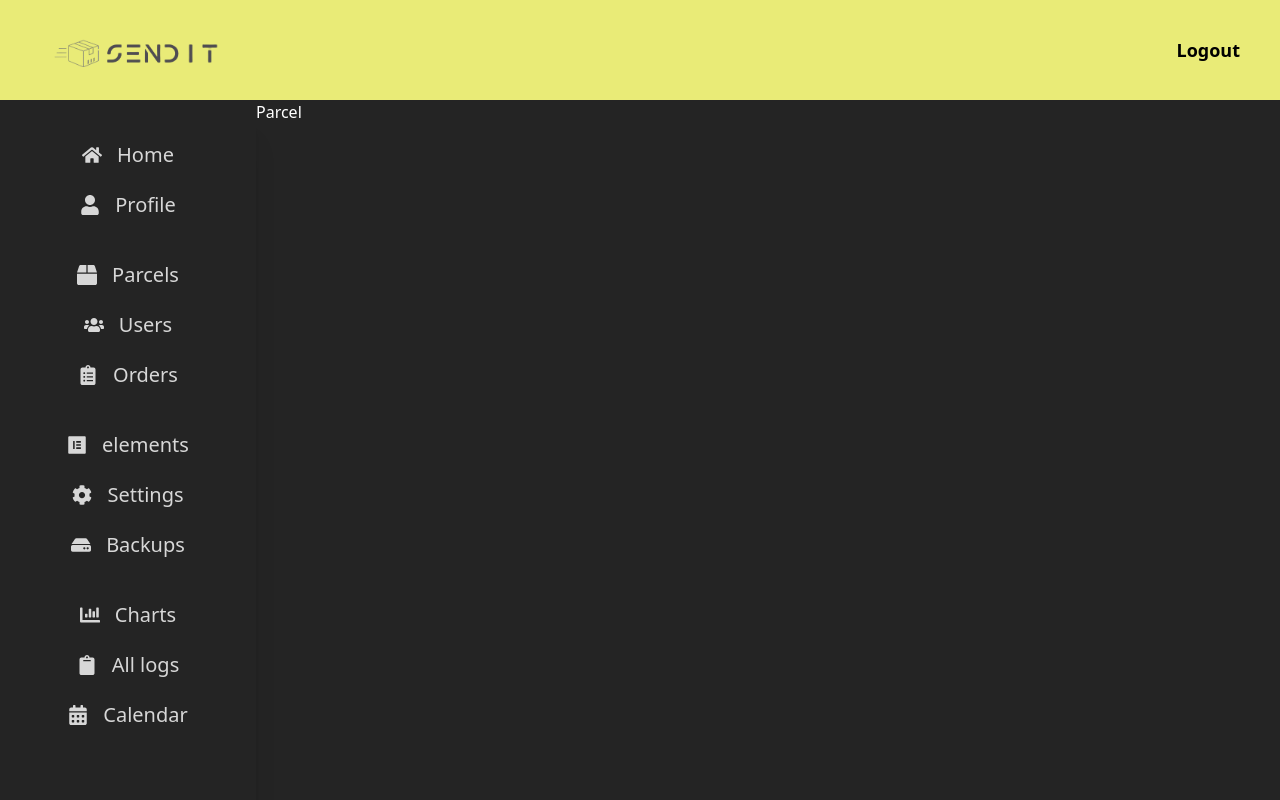
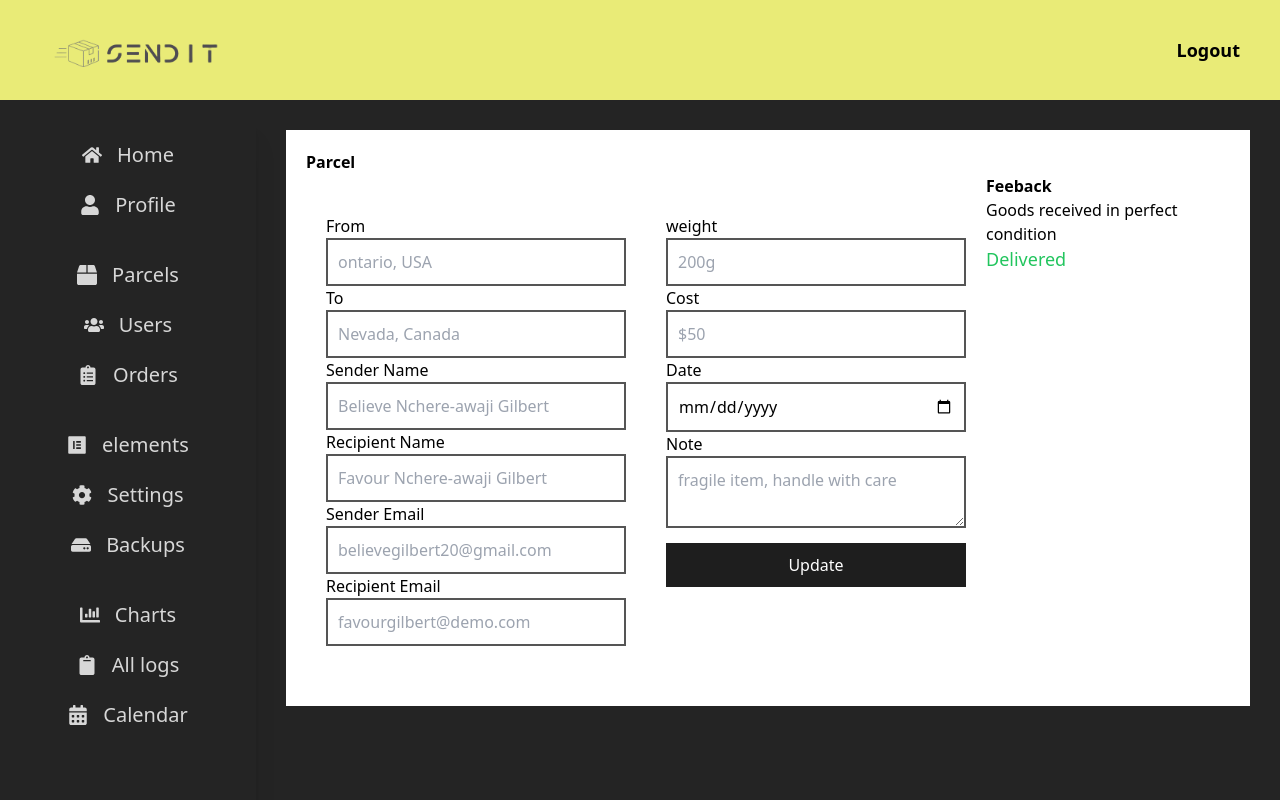
Before and after one commit to valanboy/sendit1, a React (Vite) app in the folder admin/: page /parcel/1 in a window 1280 px wide. Shown: the top 800 px of the page. Built offline with nearby package versions, Linux system fonts and the light colour scheme.

Commit message:
created parcel page(single parcel detail)

```diff
--- a/admin/src/pages/Parcel.jsx
+++ b/admin/src/pages/Parcel.jsx
@@ -1,10 +1,89 @@
-
 const Parcel = () => {
   return (
-    <div className="text-white">
-      Parcel
+    <div className="m-[30px] bg-[#fff] p-[20px]">
+      <h2 className="font-semibold">Parcel</h2>
+      <div className="flex">
+        <div className="m-[20px]">
+          <div className="flex flex-col my-[20px]">
+            <label htmlFor="">From</label>
+            <input
+              type="text"
+              placeholder="ontario, USA"
+              className="border-2 border-[#555] border-solid p-[10px] w-[300px]"
+            />
+            <label htmlFor="">To</label>
+            <input
+              type="text"
+              placeholder="Nevada, Canada"
+              className="border-2 border-[#555] border-solid p-[10px] w-[300px]"
+            />
+            <label htmlFor="">Sender Name</label>
+            <input
+              type="text"
+              placeholder="Believe Nchere-awaji Gilbert"
+              className="border-2 border-[#555] border-solid p-[10px] w-[300px]"
+            />
+            <label htmlFor="">Recipient Name</label>
+            <input
+              type="text"
+              placeholder="Favour Nchere-awaji Gilbert"
+              className="border-2 border-[#555] border-solid p-[10px] w-[300px]"
+            />
+            <label htmlFor="">Sender Email</label>
+            <input
+              type="email"
+              placeholder="believegilbert20@gmail.com"
+              className="border-2 border-[#555] border-solid p-[10px] w-[300px]"
+            />
+            <label htmlFor="">Recipient Email</label>
+            <input
+              type="email"
+              placeholder="favourgilbert@demo.com"
+              className="border-2 border-[#555] border-solid p-[10px] w-[300px]"
+            />
+          </div>
+        </div>
+
+        <div className="m-[20px]">
+          <div className="flex flex-col my-[20px]">
+            <label htmlFor="">weight</label>
+            <input
+              type="text"
+              placeholder="200g"
+              className="border-2 border-[#555] border-solid p-[10px] w-[300px]"
+            />
+            <label htmlFor="">Cost</label>
+            <input
+              type="number"
+              placeholder="$50"
+              className="border-2 border-[#555] border-solid p-[10px] w-[300px]"
+            />
+            <label htmlFor="">Date</label>
+            <input
+              type="date"
+              placeholder="Believe Nchere-awaji Gilbert"
+              className="border-2 border-[#555] border-solid p-[10px] w-[300px]"
+            />
+            <label htmlFor="">Note</label>
+            <textarea
+              type="text"
+              placeholder="fragile item, handle with care"
+              name="note"
+              className="border-2 border-[#555] border-solid p-[10px] w-[300px]"
+            />
+            <button className="bg-[#1e1e1e] cursor-pointer text-white p-[10px] w-[300px] my-[15px]">
+              Update
+            </button>
+          </div>
+        </div>
+        <div className="flex flex-col">
+          <h2 className="font-semibold">Feeback</h2>
+          <span>Goods received in perfect condition</span>
+          <span className="text-green-500 text-[18px]">Delivered</span>
+        </div>
+      </div>
     </div>
-  )
-}
+  );
+};
 
-export default Parcel
+export default Parcel;
```
